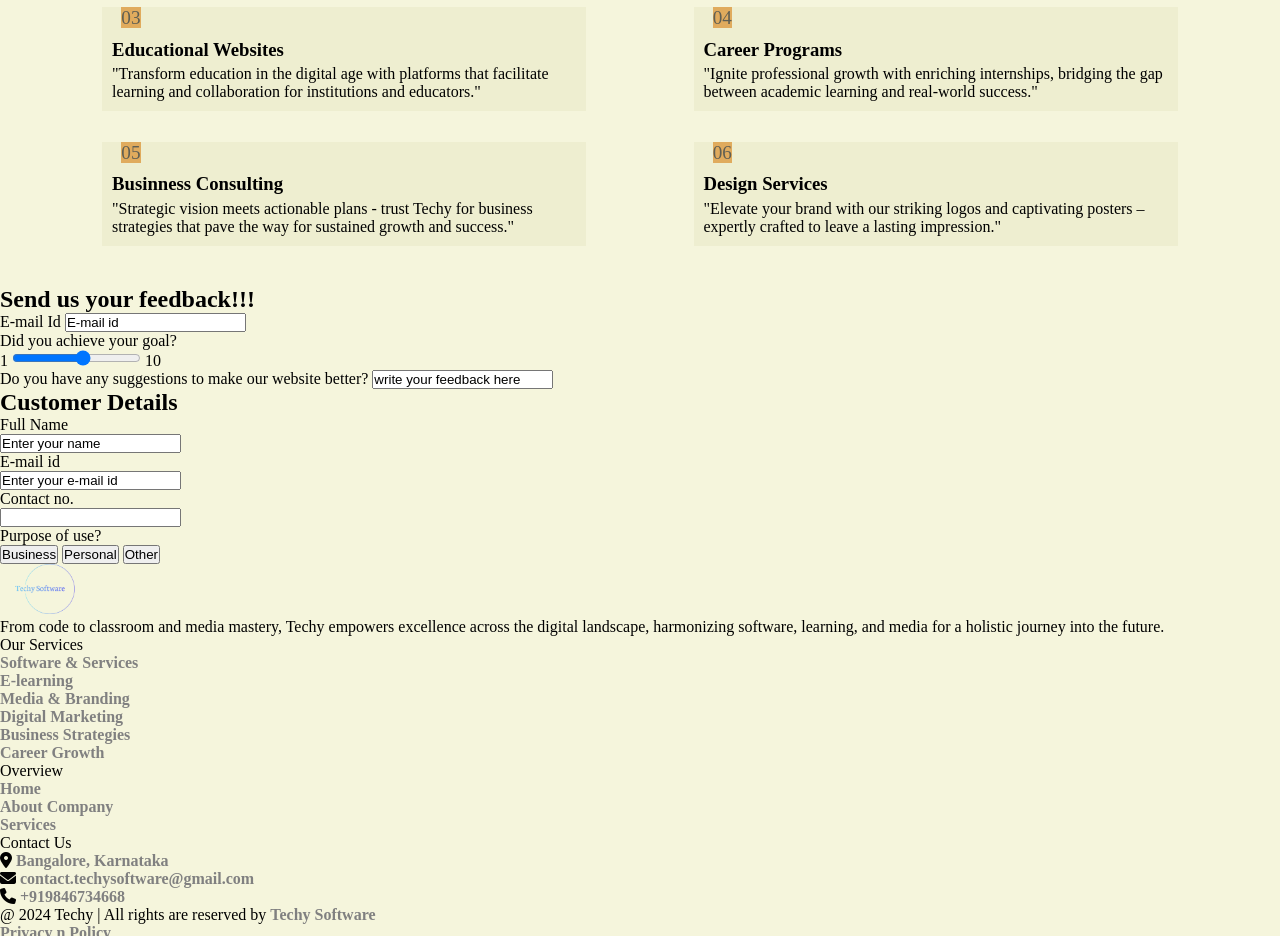
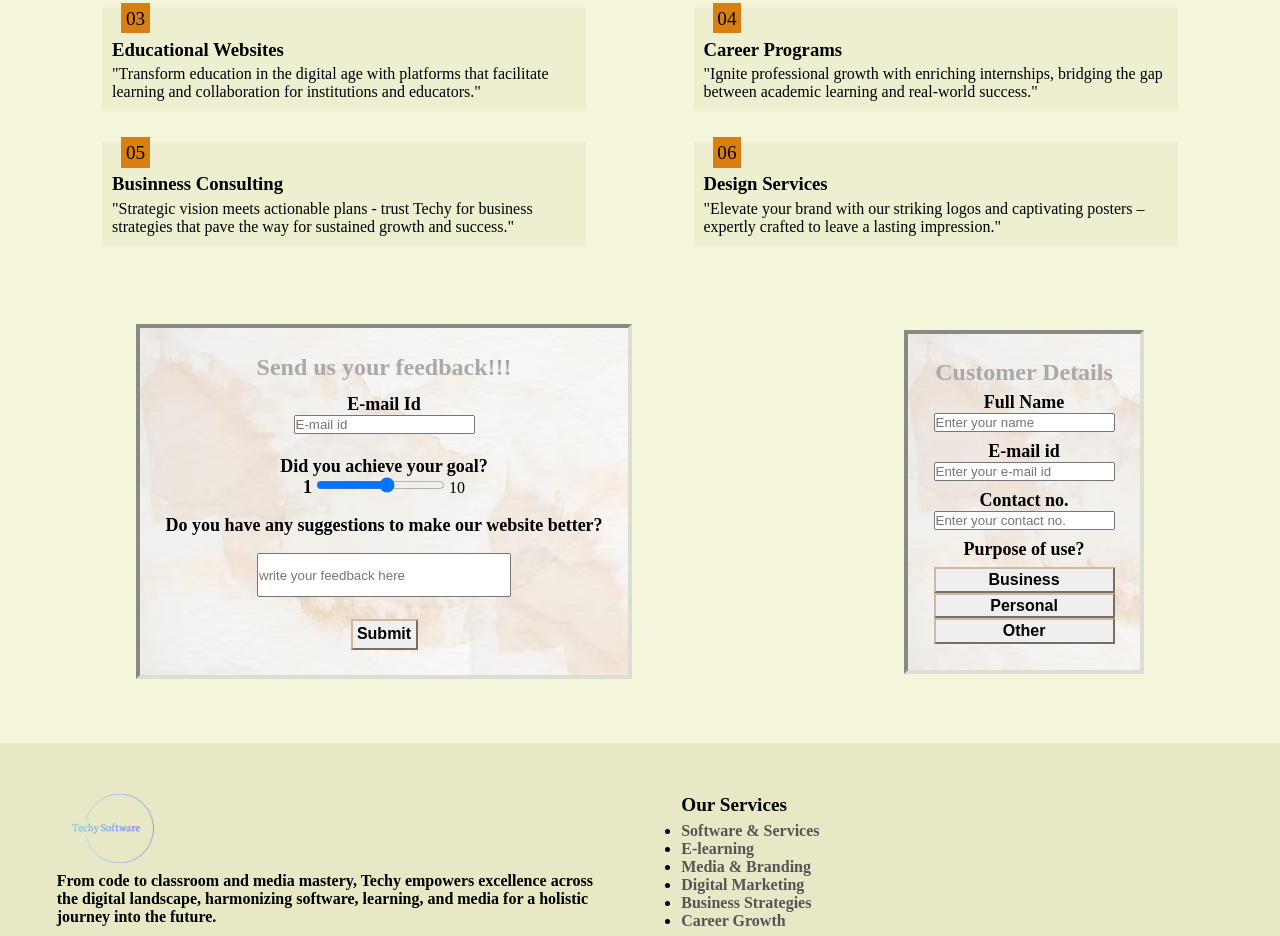
Before and after one commit to agr-arsh-15/project-2-nexus, a plain HTML site: page index.html in a window 1280 px wide. Shown: the part 1864-2800 px from the top of the page. Drawn offline with Linux system fonts and the light colour scheme.

Commit message:
modifying

```diff
--- a/index.html
+++ b/index.html
@@ -12,13 +12,12 @@
         <nav class="navbar bg-body-tertiary fixed-top">
             <div class="container-fluid">
                 <div class="navbarFlex">
-                    <a class="navbar-brand" href="#home"><img class="logo" src="logo.png" alt="" width="80px" height="50px"></a>
+                    <a class="navbarList" href="#home"><img class="logo" src="logo.png" alt="" width="80px" height="50px"></a>
                 </div>
                 <div id="navbar-list-items">
                     <a class="navbarList" href="#home">Home</a>
                     <a class="navbarList" href="#about">About Us</a>
                     <a class="navbarList" href="#services">Services</a>
-                    <a class="navbarList" href="#feedback">Feedback</a>
                     <a class="navbarList" href="#contact">Contact</a>
                 </div>
             </div>
@@ -109,57 +108,63 @@
         </div>
     </section>
 
-    <form class="feedbackForm" id="feedback">
-        <h2>Send us your feedback!!!</h2>
-        <div class="feedbackContainer">
-            <label>E-mail Id</label>
-            <input type="email" value="E-mail id">
+    <section class="containerForms" id="feedback">
+        <div class="formContainer">
+            <h2 class="formHead">Send us your feedback!!!</h2>
+            <form class="form">
+                <label class="formLabel">E-mail Id</label>
                 <br>
-            <label>Did you achieve your goal?</label>
+                <input class="input" type="email" placeholder="E-mail id" required>
                 <br>
-            <label>1</label> <input type="range" min="1" max="10" value=""> <label>10</label>
+                <label class="formLabel">Did you achieve your goal?</label>
+                <br>
+                <label class="formLabel">1</label> <input class="input" type="range" min="1" max="10" value=""> <label>10</label>
+                <br>
+                <label class="formLabel">Do you have any suggestions to make our website better?</label>
+                <br>
+                <input class="input" id="feedbackInput" type="text" placeholder="write your feedback here">
+                <br>
+                <input class="formSubmit" type="submit" value="Submit">
+            </form>
+        </div>
+        <div class="formContainer">
+            <h2 class="formHead">Customer Details</h2>
+            <form class="form" id="customer">
+                <label class="formLabel">Full Name</label>
+                <br>
+                <input class="input" type="text" placeholder="Enter your name">
+                <br>
+                <label class="formLabel">E-mail id</label>
+                <br>
+                <input class="input" type="email" placeholder="Enter your e-mail id">
+                <br>
+                <label class="formLabel">Contact no.</label>
+                <br>
+                <input class="input" type="number" placeholder="Enter your contact no.">
+                <br>
+                <label class="formLabel">Purpose of use?</label>
+                <br>
+                <div id="formSubmit">
+                    <input class="formSubmit" type="submit" value="Business">
+                    <input class="formSubmit" type="submit" value="Personal">
+                    <input class="formSubmit" type="submit" value="Other">
+                </div>
 
 
-            <br>
-            <label>Do you have any suggestions to make our website better?</label>
-            <input type="text" value="write your feedback here">
-
-
+            </form>
         </div>
-    </form>
-    <form class="customerDetailsForm" id="customer">
-        <h2>Customer Details</h2>
-        <div class="customerDetailsContainer">
-            <label>Full Name</label>
-            <br>
-            <input type="text" value="Enter your name">
-            <br>
-            <label>E-mail id</label>
-            <br>
-            <input type="email" value="Enter your e-mail id">
-            <br>
-            <label>Contact no.</label>
-            <br>
-            <input type="number" value="Enter your contact number">
-            <br>
-            <label>Purpose of use?</label>
-            <br>
-            <input type="submit" value="Business">
-            <input type="submit" value="Personal">
-            <input type="submit" value="Other">
-        </div>
-    </form>
+    </section>
     <footer class="footer" id="contact">
         <div class="footerTop">
-            <div class="container">
+            <div class="footerContainer">
                 <div class="footerBrand">
-                    <a href=""><img id="footerLogo" src="logo.png" width="80px" height="50px"></a>
-                    <p>From code to classroom and media mastery, Techy empowers excellence across the digital landscape, harmonizing software, learning, and media for a holistic journey into the future.</p>
+                    <a href=""><img id="footerLogo" src="logo.png" width="20%" height="50%"></a>
+                    <p id="footerMessage">From code to classroom and media mastery, Techy empowers excellence across the digital landscape, harmonizing software, learning, and media for a holistic journey into the future.</p>
                 </div>
                 <ul class="footerList">
-                    <li>
+
                     <p class="footer-listTitle">Our Services</p>
-                    </li>
+
                     <li>
                         <a href="#" class="footerLink">Software & Services</a>
                     </li>
@@ -180,10 +185,10 @@
                     </li>
                 </ul>
                 <ul class="footerList">
-                    <li>
+
                     <p class="footer-listTitle">Overview</p>
 
-                    </li>
+
                     <li>
                         <a href="#home" class="footerLink">Home</a>
                     </li>
@@ -195,14 +200,14 @@
                     </li>
                 </ul>
                 <ul class="footerList">
+
+                    <p class="footer-listTitle">Contact Us</p>
+
                     <li>
-                        <p class="footer-listTitle">Contact Us</p>
+                        <i class="fa-solid fa-location-dot"></i> <a>Bangalore, Karnataka</a>
                     </li>
                     <li>
-                        <i class="fa-solid fa-location-dot"></i> <a href="#">Bangalore, Karnataka</a>
-                    </li>
-                    <li>
-                        <i class="fa-solid fa-envelope"></i> <a href="#">contact.techysoftware@gmail.com</a>
+                        <i class="fa-solid fa-envelope"></i> <a href="https://mail.google.com/mail/u/0/#inbox?compose=CllgCJTJFvRlhDvswXPSMPPfLHwpLXxfkrFnhkFVhZjCSWFwVjjXKLMPQGNwBsMbXSdhFcjZmCL">contact.techysoftware@gmail.com</a>
                     </li>
                     <li>
                         <i class="fa-solid fa-phone"></i> <a href="#">+919846734668</a>
@@ -213,16 +218,12 @@
 
         </div>
         <div class="footerBottom">
-            <div class="container">
+            <div class="bottomContainer">
                 <p>@ 2024 Techy | All rights are reserved by <a href="#">Techy Software</a></p>
-                <ul class="footerBottomList">
-                    <li>
+                <div>
                     <a href="#">Privacy n Policy</a>
-                    </li>
-                    <li>
                     <a href="#">Terms n Conditions</a>
-                    </li>
-                </ul>
+                </div>
             </div>
 
         </div>
--- a/style.css
+++ b/style.css
@@ -36,18 +36,17 @@
     align-items: center;
     margin-right: 10%;
     padding: 2%;
+}
+.navbarList{
+    font-size: larger;
+}
+.navbarList:hover{
+    color: blue;
+}
 
-
-}
-.navbarlist{
-    text
-}
 .logo {
    height: 80px;
    width: 130px;
-
-
-
 }
 .homeContainer{
     text-align: left;
@@ -68,12 +67,24 @@
     font-weight: 900;
     margin-bottom: 1%;
 }
+@keyframes slide {
+    0% { transform: translateX(0); }
+    100% { transform: translateX(100px); }
+    0% {transform: translateX(0);}
+}
+
 #homeMain{
     font-size:50px;
     color: darkgray;
     margin-bottom: 3%;
     font-weight: 900;
+    animation-name: slide;
+    animation-duration:7s;
+    animation-delay: 3s;
+    animation-iteration-count: infinite;
 }
+
+
 #homeMessage{
     font-size: 20px;
     font-weight: 500;
@@ -161,17 +172,113 @@
     border-width: 5px;
     border-style:hidden;
     background-color:rgb(216, 127, 17);
-    opacity:60%;
     margin-left: 2%;
     font-size:larger;
+    padding: 1%;
 }
 .cardHead{
     margin-top: 2%;
     margin-bottom: 1%;
     font-weight: 900;
     color: black;
+    text-
+}
+.containerForms {
+    text-align: center;
+    display: flex;
+    flex-direction: row;
+    justify-content: space-evenly;
+    margin-bottom:5%;
+    margin-top:3%;
+}
+.formContainer{
+    background-image: url(image4.jpg);
+    background-repeat: no-repeat;
+    background-size: cover;
+    border-style:inset;
+    border-width: 4px;
+    border-color: rgb(220, 222, 211);
+    display: flex;
+    flex-direction: column;
+    justify-content: center;
+    padding:2%;
+    margin: auto auto;
+
+
+}
+.formHead{
+    font-weight: 900;
+    font-size: x-large;
+    color: darkgray;
+    margin-bottom: 3%;
+}
+.formLabel{
+    font-weight: 600;
+    font-size: large;
+}
+.formSubmit{
+    padding: 1%;
+    font-weight: 700;
+    font-size: medium;
+    border-style: outset;
+    border-width: 2px;
+    border-color: rgb(205, 186, 163);
+}
+.formSubmit:hover{
+    background-color: beige;
+}
+#formSubmit{
+    display: flex;
+    flex-direction: column;
+    justify-content: space-evenly;
+    margin-top:4%;
+}
+.feedbackLabel{
+    margin-bottom: auto auto;
+}
+.input{
+    margin-bottom: 5%;
+}
+#feedbackInput{
+    height: 40px;
+    width: 250px;
+    margin-top: 4%;
+}
+.footer {
+    background-color: rgb(232, 232, 199);
+}
+.footerContainer {
+    margin: auto auto;
+    display: grid;
+    grid-template-columns: repeat(2,2fr);
+    grid-template-rows: auto auto;
+    gap: 7%;
+    padding: 4%;
+}
+#footerMessage{
+    font-weight: 700;
+    margin:1%;
+}
+.footer-listTitle{
+    font-weight: 900;
+    font-size: larger;
+    color: black;
+    margin-bottom: 1%;
+}
+.footerLink{
+    color: rgb(87, 84, 84);
+    font-weight:600;
 }
 
+.bottomContainer {
+    background-color: rgb(188, 188, 158);
+    text-align: center;
+    display: flex;
+    flex-direction: column;
+}
+label {
+    margin-bottom: ;
+}
 a {
     text-decoration: none;
     color: grey;
```
Lines whose indentation alone changed are shown as unchanged.
